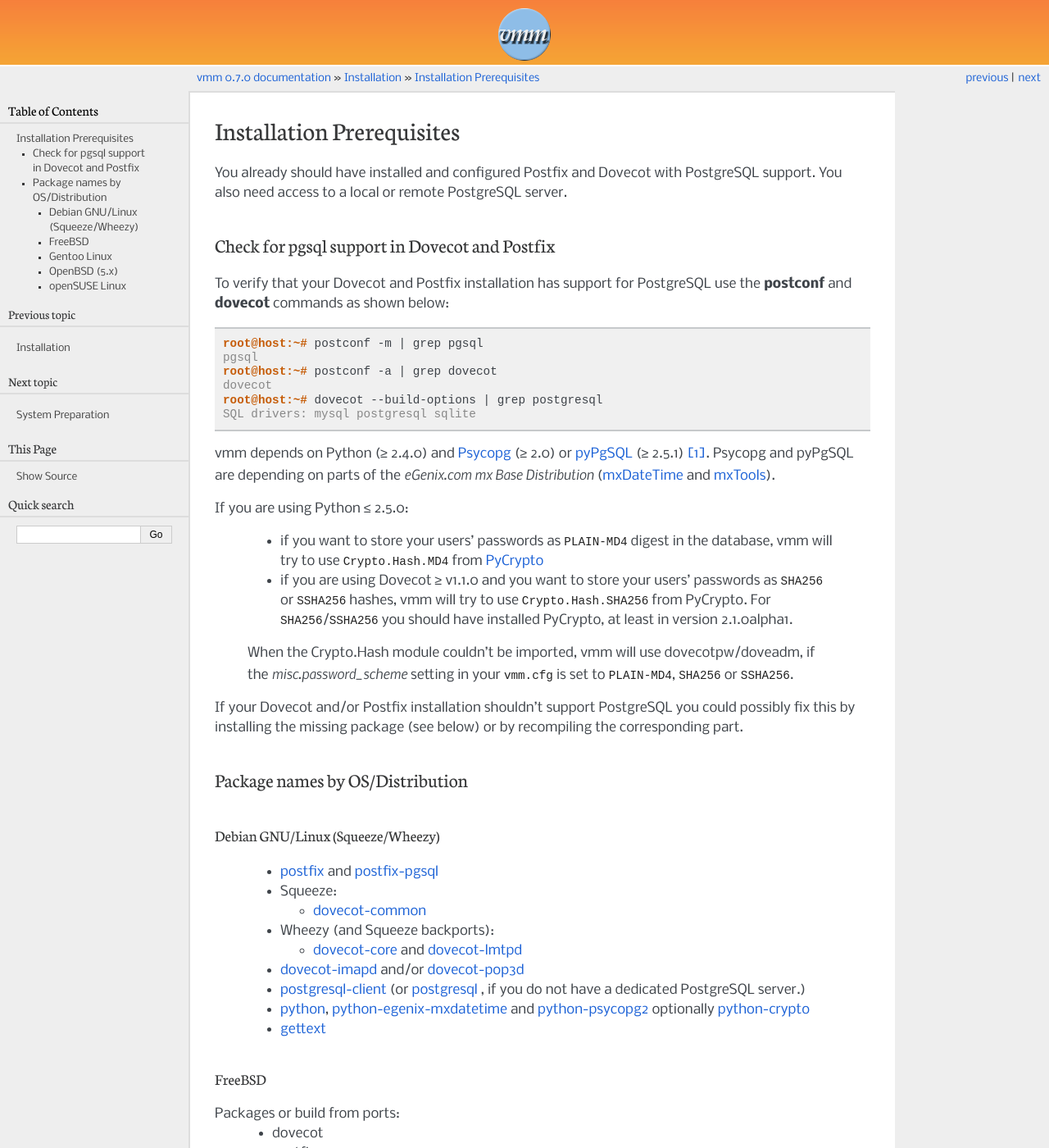
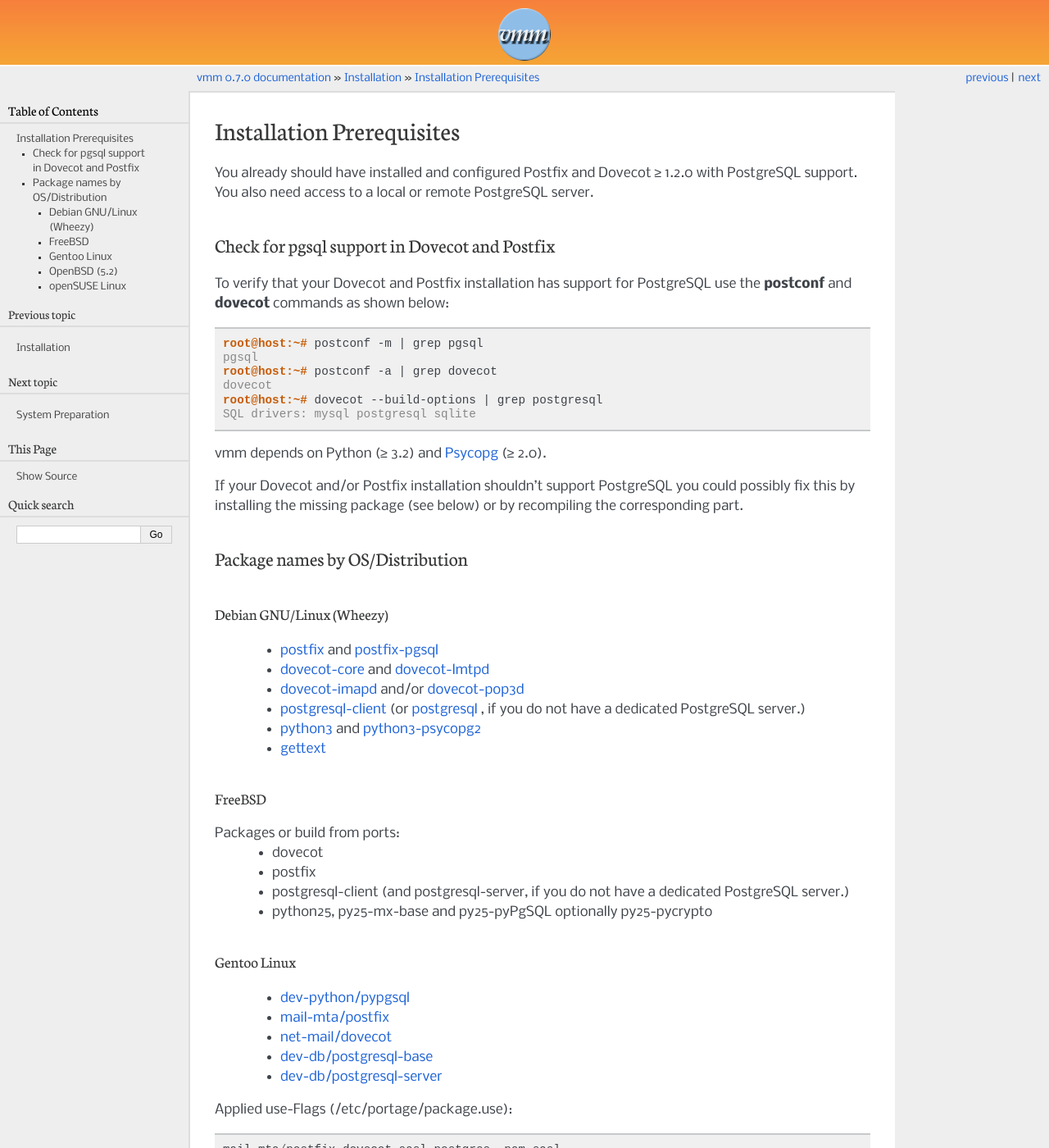
Before and after one commit to kmohrf/vmm, a Sphinx documentation site: the page built from doc/web/source/installation/prerequisites.rst, in a window 1280 px wide and 1400 px high. Shown: the whole window at 82% size. Built offline with Sphinx 7.4.7, drawn with Linux system fonts in a browser that asks for light colours; some of the changed text lies outside the part shown.

Commit message:
{INSTALL,doc}: Updated documentation.

```diff
--- a/doc/web/source/ext_references.rst
+++ b/doc/web/source/ext_references.rst
@@ -16,7 +16,6 @@
 .. _Postfix: http://www.postfix.org/
 .. _PostgreSQL: http://www.postgresql.org/
 .. _Psycopg: http://initd.org/psycopg/
-.. _PyCrypto: http://www.pycrypto.org/
 .. _Python: http://www.python.org/
 .. _SourceForge: http://sourceforge.net/
 .. _UID: http://en.wikipedia.org/wiki/User_identifier_%28Unix%29
@@ -26,15 +25,12 @@
 .. _freenode: http://freenode.net/
 .. _integrity: http://en.wikipedia.org/wiki/Data_integrity
 .. _issue tracker: https://bitbucket.org/pvo/vmm/issues
-.. _mxDateTime: http://www.egenix.com/products/python/mxBase/mxDateTime/
-.. _mxTools: http://www.egenix.com/products/python/mxBase/mxTools/
 .. _passdb: http://wiki.dovecot.org/PasswordDatabase
 .. _pg_dump: http://www.postgresql.org/docs/current/static/app-pgdump.html
 .. _pg_hba.conf: \
  http://www.postgresql.org/docs/current/static/auth-pg-hba-conf.html
 .. _pgsql_table(5): http://www.postfix.org/pgsql_table.5.html
 .. _pipe(8): http://www.postfix.org/pipe.8.html
-.. _pyPgSQL: http://pypgsql.sourceforge.net/
 .. _relocated: http://www.postfix.org/relocated.5.html
 .. _setuid: http://en.wikipedia.org/wiki/Setuid
 .. _transport: http://www.postfix.org/transport.5.html
--- a/doc/web/source/installation/prerequisites.rst
+++ b/doc/web/source/installation/prerequisites.rst
@@ -20,22 +20,7 @@
   root@host:~# dovecot --build-options | grep postgresql
   SQL drivers: mysql postgresql sqlite
 
-vmm depends on Python (≥ 2.4.0) and Psycopg_ (≥ 2.0) or pyPgSQL_ (≥ 2.5.1)
-[#]_. Psycopg and pyPgSQL are depending on parts of the *eGenix.com mx Base
-Distribution* (mxDateTime_ and mxTools_).
-
-If you are using Python ≤ 2.5.0:
-
- ‣ if you want to store your users' passwords as ``PLAIN-MD4`` digest in
-   the database, vmm will try to use ``Crypto.Hash.MD4`` from PyCrypto_
- ‣ if you are using Dovecot ≥ v1.1.0 and you want to store your users'
-   passwords as ``SHA256`` or ``SSHA256`` hashes, vmm will try to use
-   ``Crypto.Hash.SHA256`` from PyCrypto. For ``SHA256``/``SSHA256`` you
-   should have installed PyCrypto, at least in version 2.1.0alpha1.
-
- When the Crypto.Hash module couldn't be imported, vmm will use
- dovecotpw/doveadm, if  the *misc.password_scheme* setting in your
- :file:`vmm.cfg` is set to ``PLAIN-MD4``, ``SHA256`` or ``SSHA256``.
+vmm depends on Python (≥ 3.2) and Psycopg_ (≥ 2.0).
 
 If your Dovecot and/or Postfix installation shouldn't support PostgreSQL you
 could possibly fix this by installing the missing package (see below) or by
@@ -43,29 +28,19 @@
 
 Package names by OS/Distribution
 --------------------------------
-Debian GNU/Linux (Squeeze/Wheezy)
+Debian GNU/Linux (Wheezy)
 ^^^^^^^^^^^^^^^^^^^^^^^^^^^^^^^^^
  ‣ `postfix <http://packages.debian.org/postfix>`_ and
    `postfix-pgsql <http://packages.debian.org/postfix-pgsql>`_
- ‣ Squeeze:
-
-   * `dovecot-common <http://packages.debian.org/dovecot-common>`_
-
- ‣ Wheezy (and Squeeze backports):
-
-   * `dovecot-core <http://packages.debian.org/dovecot-core>`_ and
-     `dovecot-lmtpd <http://packages.debian.org/dovecot-lmtpd>`_
-
+ ‣ `dovecot-core <http://packages.debian.org/dovecot-core>`_ and
+   `dovecot-lmtpd <http://packages.debian.org/dovecot-lmtpd>`_
  ‣ `dovecot-imapd <http://packages.debian.org/dovecot-imapd>`_ and/or
    `dovecot-pop3d <http://packages.debian.org/dovecot-pop3d>`_
  ‣ `postgresql-client <http://packages.debian.org/postgresql-client>`_
    (or `postgresql <http://packages.debian.org/postgresql>`_ , if you do not
    have a dedicated PostgreSQL server.)
- ‣ `python <http://packages.debian.org/python>`_,
-   `python-egenix-mxdatetime \
-   <http://packages.debian.org/python-egenix-mxdatetime>`_
-   and `python-psycopg2 <http://packages.debian.org/python-psycopg2>`_
-   optionally `python-crypto <http://packages.debian.org/python-crypto>`_
+ ‣ `python3 <http://packages.debian.org/python3>`_ and
+   `python3-psycopg2 <http://packages.debian.org/python3-psycopg2>`_
  ‣ `gettext <http://packages.debian.org/gettext>`_
 
 FreeBSD
@@ -92,13 +67,16 @@
  net-mail/dovecot postgres -pam pop3d sieve
  dev-db/postgresql-server -perl
 
-OpenBSD (5.x)
+OpenBSD (5.2)
 ^^^^^^^^^^^^^
 Packages
  ‣ postfix-2.x.y-pgsql
  ‣ dovecot-2.x.y and dovecot-postgresql-2.x.y
  ‣ postgresql-client
- ‣ python-2.7.x, py-psycopg2 and optionally py-crypto
+ ‣ python-3.2.x
+
+Build from source
+ ‣ Psycopg_
 
 Or build the above mentioned software from ports.
 
@@ -109,8 +87,4 @@
  ‣ dovecot
  ‣ python and pyPgSQL optionally python-crypto
 
-
-.. rubric:: Footnotes
-.. [#] Beginning with version 0.7.0 of vmm support for pyPgSQL will be dropped.
-
 .. include:: ../ext_references.rst
```
Also changed, not shown: other parts of doc/web/source/installation/prerequisites.rst (+3 -3 lines), 1 other file.
